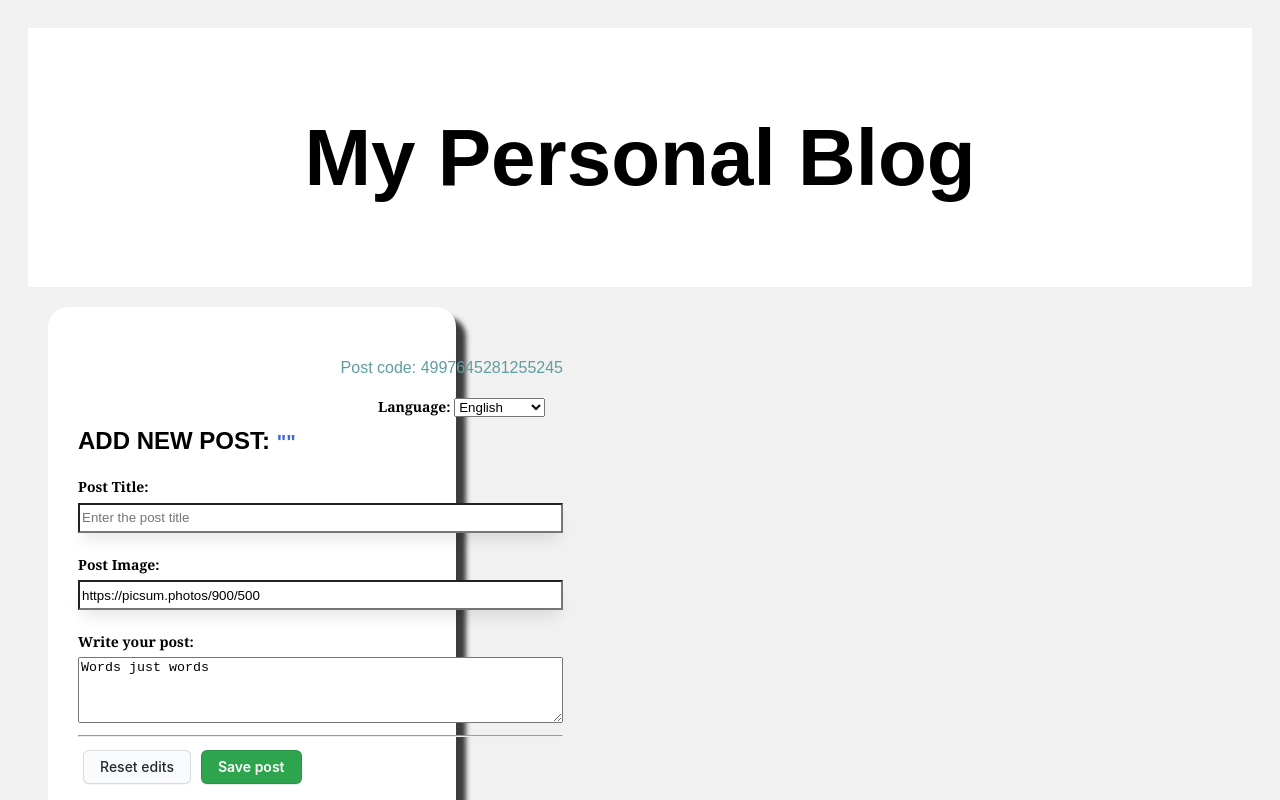
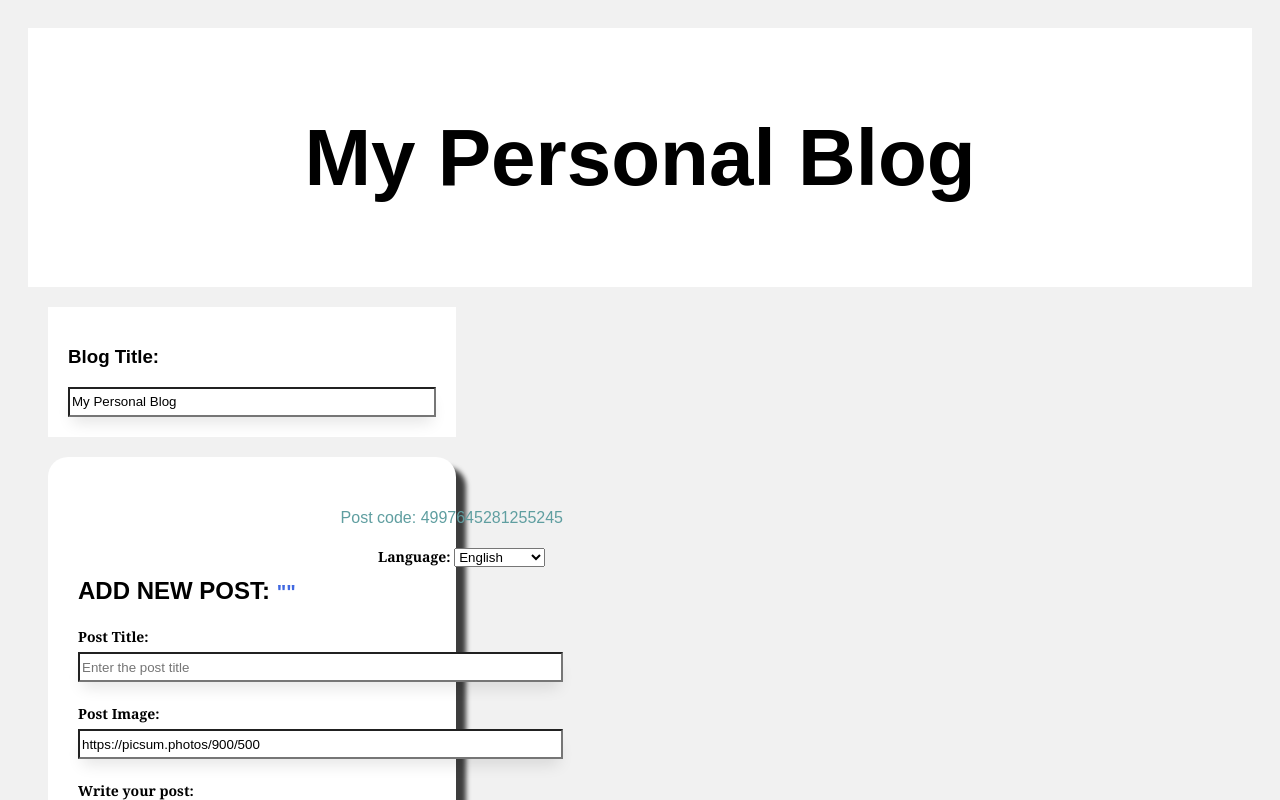
Before and after one commit to romario-auth/blog-react, a React (Create React App) app: page / in a window 1280 px wide. Shown: the top 800 px of the page. Built offline with nearby package versions, Linux system fonts and the light colour scheme.

Commit message:
Config settings

```diff
--- a/src/App.js
+++ b/src/App.js
@@ -3,18 +3,24 @@ import CreatePost from './components/CreatePost/';
 import TopWelcome from './components/TopWelcome/';
 import ShowPost from './components/ShowPost'
 import Infos from './components/Infos/index';
+import Config from './components/Config/index';
 
 
 function App() {
 
     const [posts, setPosts] = useState([]);
     const addPost = (post) => {
-        setPosts([...posts, post])
+        setPosts([post, ...posts])
+    }
+    const [blogTitle, setBlogTitle] = useState("My Personal Blog")
+
+    const changeBlogConfig = (config) => {
+        setBlogTitle(config.blogTitle)
     }
 
     return (
         <div className="App">
-            <TopWelcome />
+            <TopWelcome blogTitle={blogTitle} />
             <div className="leftcolumn">
 
                 {posts.map(post =>
@@ -34,6 +40,7 @@ function App() {
             </div>
 
             <div className="rightcolumn">
+                <Config changeBlogConfig={config => changeBlogConfig(config)}></Config>
                 <CreatePost salvePost={post => addPost(post)} />
                 <Infos postCount={posts.length} lastPost={posts.sort(post => post.postCreatedAt)[0]?.postCreatedAt}></Infos>
             </div>
--- /dev/null
+++ b/src/components/Config/Config.css
@@ -0,0 +1,11 @@
+.config {
+    background-color: white;
+    padding: 20px;
+    margin-top: 20px;
+}
+
+.config input {
+    width: 100%;
+    box-shadow: 0px 10px 15px -4px rgba(0,0,0,0.1);
+    height: 30px;
+}
--- /dev/null
+++ b/src/components/Config/index.js
@@ -0,0 +1,24 @@
+import { useState } from 'react'
+import './Config.css'
+
+const Config = (props) =>
+{
+    const [blogTitle, setBlogTitle] = useState("My Personal Blog")
+
+    const handleblogTitle = event => {
+        setBlogTitle(event.target.value)
+
+        props.changeBlogConfig({
+            blogTitle: event.target.value
+        })
+    }
+
+    return (
+        <div className="config">
+            <h3>Blog Title: </h3>
+            <input onChange={handleblogTitle} value={blogTitle} placeholder="My Personal Blog" />
+        </div>
+    )
+}
+
+export default Config
--- a/src/components/CreatePost/index.js
+++ b/src/components/CreatePost/index.js
@@ -79,11 +79,6 @@ const CreatePost = (props) => {
                     <textarea onChange={handleChangePostContent} value={postContent} rows={4} cols={58} required/>
 
                     <hr />
-
-                    <Btn type="reset" className="button-4">
-                        Reset edits
-                    </Btn>
-
                     <Btn type="submit" className="button-3">
                         Save post
                     </Btn>
--- a/src/components/TopWelcome/index.js
+++ b/src/components/TopWelcome/index.js
@@ -1,10 +1,10 @@
 import './TopWelcome.css'
 
-const TopWelcome = () =>
+const TopWelcome = ({ blogTitle }) =>
 {
     return (
         <header className="title-blog">
-            <h1>My Personal Blog</h1>
+            <h1>{blogTitle}</h1>
         </header>
     )
 }
```
